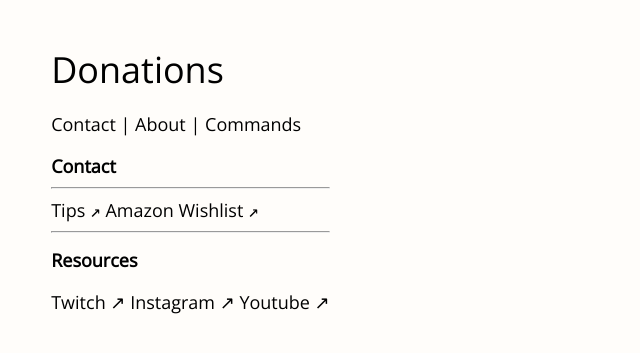
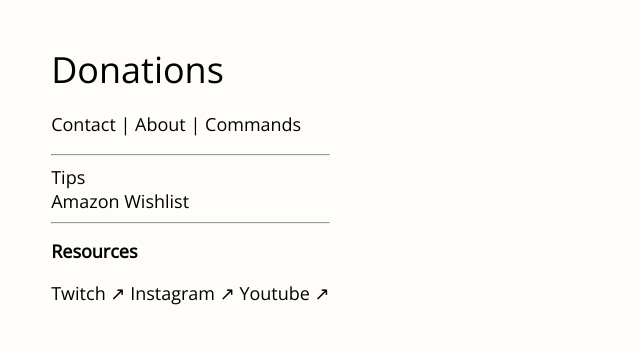
Before and after one commit to MNFarmHub/mnfarmhub.github.io, a Jekyll site: the page built from donations.html, in a window 1280 px wide. Shown: the top 353 px of the page, without its empty margins (0-640 px from the left). Built offline with Jekyll 4.4.1, drawn with Linux system fonts in a browser that asks for light colours.

Commit message:
Update donations.html

```diff
--- a/donations.html
+++ b/donations.html
@@ -14,11 +14,10 @@ title: Donations
 <p>
 </p>
 
-<h2>Contact</h2>
 <hr>
 <code>
-     <a href='https://streamelements.com/mnfarmhub/tip'>Tips ↗</a>
-     <a href="https://www.amazon.com/hz/wishlist/ls/BEAVTIUX9QF0?ref_=wl_share">Amazon Wishlist ↗</a>
+     <a href='https://streamelements.com/mnfarmhub/tip'>Tips</a><br>
+     <a href="https://www.amazon.com/hz/wishlist/ls/BEAVTIUX9QF0?ref_=wl_share">Amazon Wishlist</a><br>
 </code>
 <hr>
 
```
